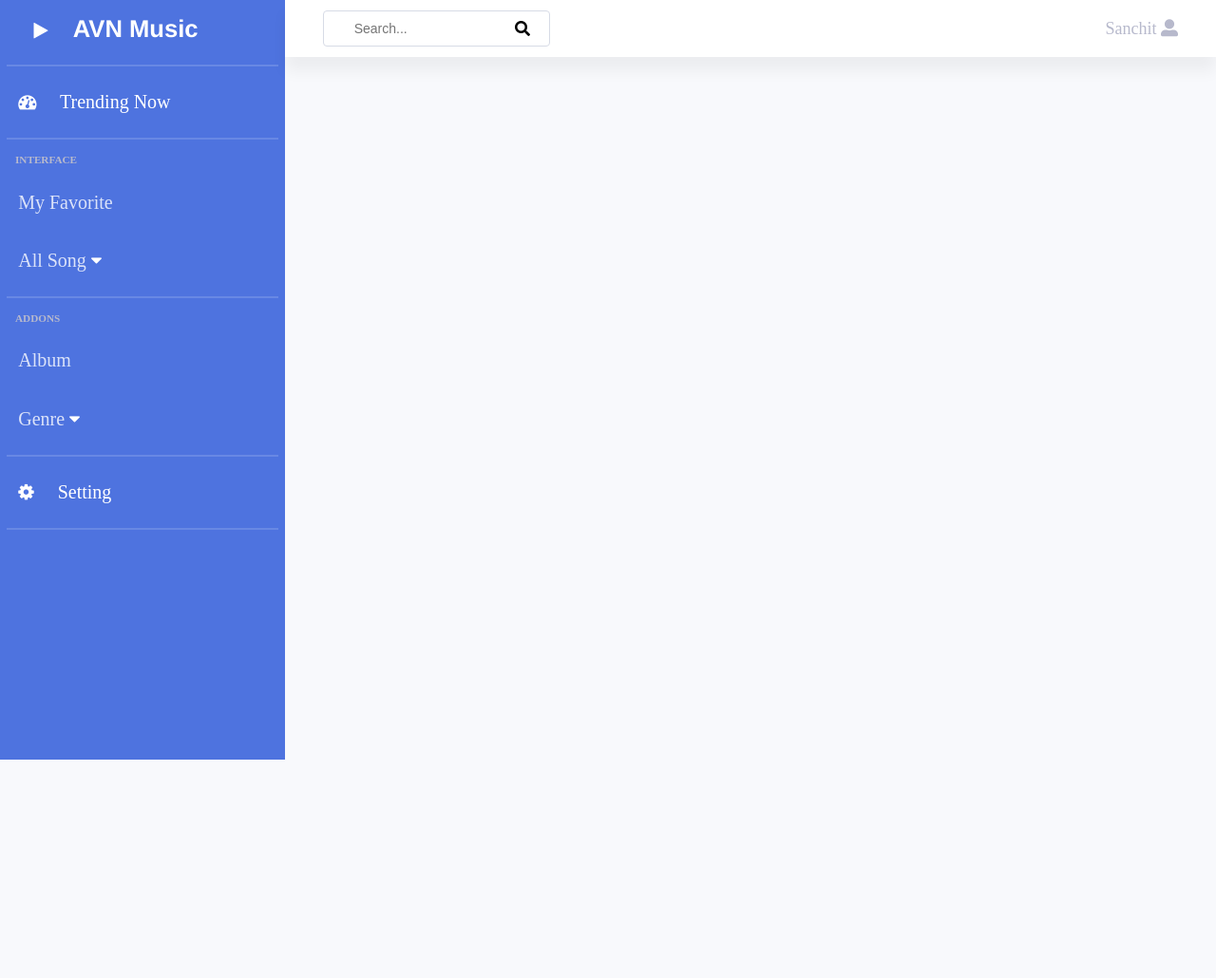
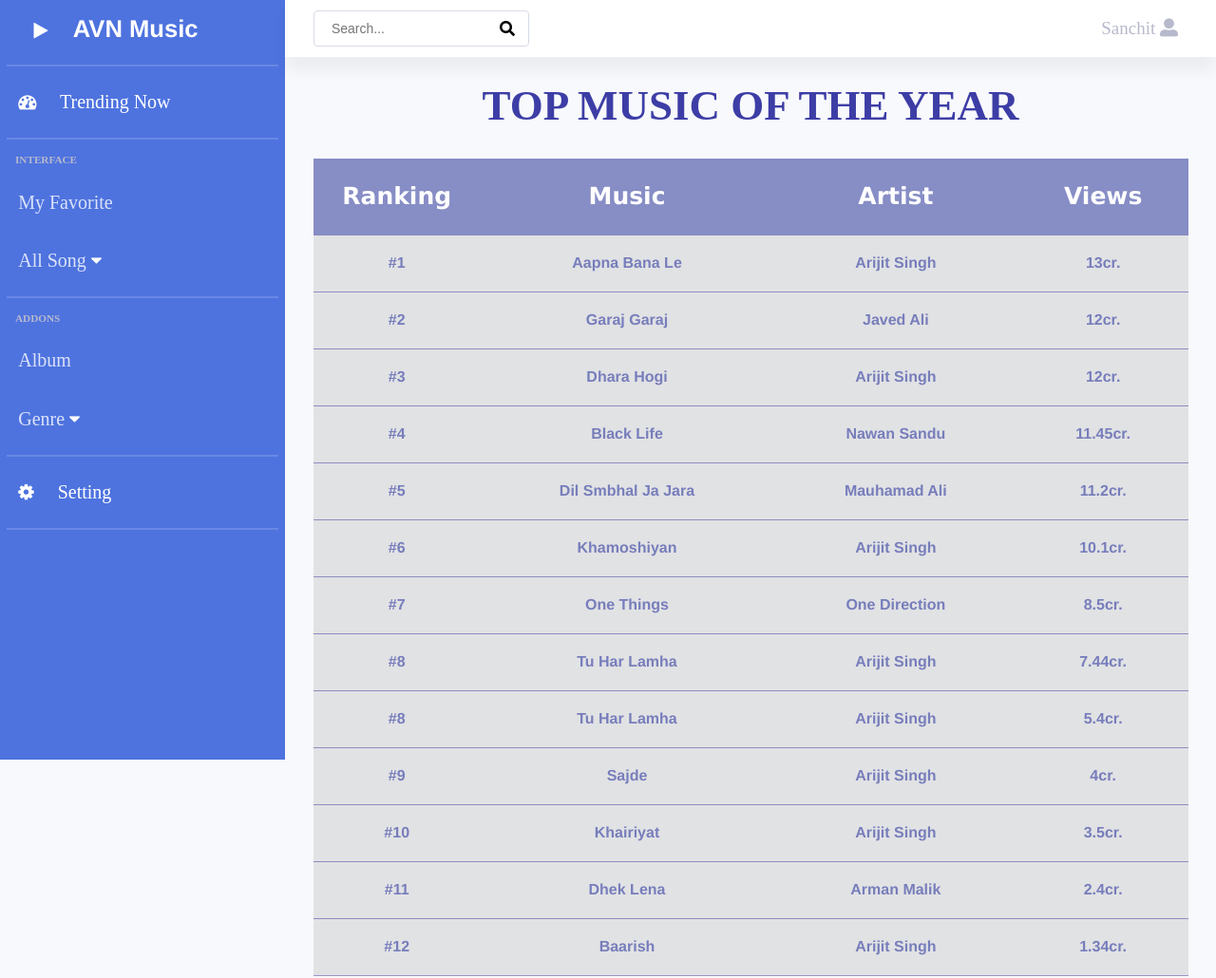
Before and after one commit to sanchittg/music-dashboard-theme, a plain HTML site: page html/index.html in a window 1280 px wide. Shown: the whole page at 95% size. Before the commit the page ends 800 px from the top, so only its background shows below. Drawn offline with Linux system fonts and the light colour scheme.

Commit message:
created song list

```diff
--- a/css/main.css
+++ b/css/main.css
@@ -72,7 +72,6 @@ a.sidebar_list_item{
 
 }
 .dropdown{
-    /* background-color: #fff; */
     overflow:hidden ;
     float: left;
 }
@@ -100,10 +99,6 @@ a.sidebar_list_item{
     margin: 0 5px;
     padding: 8px 5px;
 }
-/* .dropdown:hover
-.dropdown_container{
-    display: block;
-} */
 .dropdown:hover
 .dropdown_container{
     display: block;
@@ -112,80 +107,75 @@ a.sidebar_list_item{
     background-color: white;
     border-radius: 10px;
 }
-
-.main_section{
+#interface{
     width: calc(100% - 300px);
-    height: 60px;
     margin-left: 300px;
     position: relative;
-    background: #fff;
-    padding: 20px 40px;
-    box-shadow: 0 15px 15px rgba(0, 0, 0, 0.05);
 }
-.main_section{
+#interface .navigation{
     display: flex;
     align-items: center;
     justify-content: space-between;
-    position: fixed;
-    width: calc(100% - 300px);
-
+    height: 60px;
+    background: #fff;
+    box-shadow: 0 15px 15px rgba(0, 0, 0, 0.05);
+    padding: 15px 30px;
+    /* position: fixed;
+    width: calc(100% - 300px); */
 }
-.searchbar{
+#interface .navigation .searchbar{
+    display: flex;
+    align-items: center;
+    justify-content: flex-start;
+    padding: 10px 14px;
+    border: 1px solid #d7dbe6;
+    border-radius: 4px;
+}
+#interface .navigation .searchbar button{
+    border: none;
+    font-size:16px;
+    background-color: white;
+}
+#interface .navigation .searchbar input{
+    border: none;
+    outline: none;
+    font-size: 14px;
+}
+#interface .navigation .searchbar i{
+    margin-right: 14px;
+}
+#interface .navigation .profile{
     display: flex;
     align-items: center;
     justify-content: flex-start;
 }
-.searchbar_togglebtn{
-    padding: 10px 20px;
-    border-radius: 4px;
-    border: 1px solid #d7dbe6;
-}
-
-.main_section a{
-    list-style: none;
+#interface .navigation .profile a{
     text-decoration: none;
-    position: relative;
-    font-size: 18px;
+    font-size: 19px;
     color: #b7b9cc;
 }
-.searchbar input{
-    border: none;
-    outline: none;
-    font-size: 14px;
+#interface .navigation .profile i{
+   margin-right: 10px;
 }
-.searchbar button{
-    border: none;
-    font-size:16px;
-    background-color: white;
+.n1{
+    display: flex;
+    justify-content: flex-start;
+    align-items: center;
 }
-.handburgr_menu{
-    display: none;
-}
-/*
-.toggle_button {
-    position: relative;
-    width: 45px;
-    background: transparent;
-    border: none;
-    cursor: pointer;
-    vertical-align: middle;
-  }
-  .toggle_button_bar {
-    width: 80%;
-    height: 0.2rem;
-    display: none;
-    background: #333;
-    margin: 8px 0;
-  } */
-
 @media(max-width:45rem){
     .main_nav{
         display: none;
+        position: fixed;
         width: 270px;
     }
-    .main_section{
+    #interface{
         width: 100%;
         margin-left: 0px;
+        display: inline-block;
+    }
+    #interface .navigation{
+        width: 100%;
+
     }
     .handburgr_menu{
         display: inline-block;
@@ -200,26 +190,75 @@ a.sidebar_list_item{
         right: 20px;
     }
 }
-@media(max-width:29rem){
-    .searchbar input{
-        width: 130px;
-    }
-    .searchbar_togglebtn{
-        padding: 10px 5px;
-    }
-    .main_section a{
-        font-size: 16px;
+@media(max-width:31.5rem){
+    #interface .navigation .searchbar input{
+        font-size: 12px;
     }
 }
-@media(max-width:24rem){
-    .main_section{
-        padding: 10px 20px;
+@media(max-width:26rem){
+    .bars{
+        width: 27px;
+    }
+    #interface .navigation .searchbar input{
+        font-size: 10px;
+    }
+    #interface .navigation .profile a{
+        font-size: 15px;
+    }
+}
+@media(max-width:22rem){
+    #interface .navigation .searchbar{
+        padding: 5px 7px;
+    }
+}
+@media(max-width:21rem){
+    .username span{
+        display: none;
+    }
+    .username {
+        margin-left: 10px;
     }
 }
 
-
-/* @media(max-width:40rem){
-    .toggle_button_bar{
-        display: block;
-    }
-  }  */
+/* heading */
+.slogan{
+    text-align: center;
+    margin-top: 25px;
+    font-size: 30px;
+}
+.slogan h1{
+    color: rgb(61, 61, 166);
+}
+/* table */
+table ,tr, td{
+    border-bottom: 1px solid rgba(51, 51, 152, 0.485);
+    border-collapse: collapse;
+}
+.board{
+    width: 94%;
+    margin: 30px;
+    overflow: auto;
+}
+.board .tableHead td{
+    background-color: #5159abac;
+    color: #fff;
+    text-align: center;
+    font-family: Verdana, sans-serif;
+    font-size: 25px;
+    font-weight: bold;
+    height: 80px;
+}
+.tableBody{
+ background-color: #c8c9cb7a;
+}
+.tableBody tr:hover{
+    background-color: white;
+}
+.tableBody tr td{
+    height: 60px;
+    padding: 15px 30px;
+    color: #5159abbd;
+    font-weight: 600;
+    text-align: center;
+    font-family:  Helvetica,sans-serif;
+}
--- a/html/index.html
+++ b/html/index.html
@@ -11,7 +11,7 @@
 <body>
     <nav class="main_nav">
         <ul class="sidebar">
-            <a class="sidebar_navbar_brand" href="music.html">
+            <a class="sidebar_navbar_brand" href="index.html">
                 <div class="sidebar_brand_name">
                     <i class="fas fa-play icon"></i>
                     AVN Music
@@ -79,30 +79,122 @@
             <hr class="sidebar_divider">
         </ul>
 </nav>
-
- <section class="main_section">
-    <!-- <button class="toggle_button">
-        <span class="toggle_button_bar"></span>
-        <span class="toggle_button_bar"></span>
-        <span class="toggle_button_bar"></span>
-     </button> -->
+<section id="interface">
+    <div class="navigation">
+        <div class="n1">
             <div class="handburgr_menu">
                 <div class="bars"></div>
                 <div class="bars"></div>
                 <div class="bars"></div>
             </div>
-        <div class="searchbar_togglebtn">
             <div class="searchbar">
-            <input type="search" placeholder="   Search...">
+                <input type="search" placeholder=" Search...">
                 <button type="submit" class="fas fa-search"></button>
               </div>
         </div>
-        <div class="">
+        <div class="profile">
             <a href="#" class="username">
                <span>Sanchit</span>
                <i class='fas fa-user-alt'></i>
             </a>
       </div>
+    </div>
+    <div class="slogan">
+        <H1>TOP MUSIC OF THE YEAR</H1>
+    </div>
+    <div class="board">
+        <table width = "100%">
+            <thead class="tableHead">
+                <tr>
+                    <td class="rank">Ranking</td>
+                    <td class="music">Music</td>
+                    <td class="artist">Artist</td>
+                    <td class="views">Views</td>
+                </tr>
+            </thead>
+            <tbody class="tableBody">
+                <tr>
+                    <td>#1</td>
+                    <td>Aapna Bana Le</td>
+                    <td>Arijit Singh</td>
+                    <td>13cr.</td>
+                </tr>
+                <tr>
+                    <td>#2</td>
+                    <td>Garaj Garaj</td>
+                    <td>Javed Ali</td>
+                    <td>12cr.</td>
+                </tr>
+                <tr>
+                    <td>#3</td>
+                    <td>Dhara Hogi</td>
+                    <td>Arijit Singh</td>
+                    <td>12cr.</td>
+                </tr>
+                <tr>
+                    <td>#4</td>
+                    <td>Black Life</td>
+                    <td>Nawan Sandu</td>
+                    <td>11.45cr.</td>
+                </tr>
+                <tr>
+                    <td>#5</td>
+                    <td>Dil Smbhal Ja Jara</td>
+                    <td>Mauhamad Ali</td>
+                    <td>11.2cr.</td>
+                </tr>
+                <tr>
+                    <td>#6</td>
+                    <td>Khamoshiyan</td>
+                    <td>Arijit Singh</td>
+                    <td>10.1cr.</td>
+                </tr>
+                <tr>
+                    <td>#7</td>
+                    <td>One Things</td>
+                    <td>One Direction</td>
+                    <td>8.5cr.</td>
+                </tr>
+                <tr>
+                    <td>#8</td>
+                    <td>Tu Har Lamha</td>
+                    <td>Arijit Singh</td>
+                    <td>7.44cr.</td>
+                </tr>
+                <tr>
+                    <td>#8</td>
+                    <td>Tu Har Lamha</td>
+                    <td>Arijit Singh</td>
+                    <td>5.4cr.</td>
+                </tr>
+                <tr>
+                    <td>#9</td>
+                    <td>Sajde</td>
+                    <td>Arijit Singh</td>
+                    <td>4cr.</td>
+                </tr>
+                <tr>
+                    <td>#10</td>
+                    <td>Khairiyat</td>
+                    <td>Arijit Singh</td>
+                    <td>3.5cr.</td>
+                </tr>
+                <tr>
+                    <td>#11</td>
+                    <td>Dhek Lena</td>
+                    <td>Arman Malik</td>
+                    <td>2.4cr.</td>
+                </tr>
+                <tr>
+                    <td>#12</td>
+                    <td>Baarish</td>
+                    <td>Arijit Singh</td>
+                    <td>1.34cr.</td>
+                </tr>
+            </tbody>
+        </table>
+    </div>
+
 </section>
 </body>
 </html>
```
Lines whose indentation alone changed are shown as unchanged.
